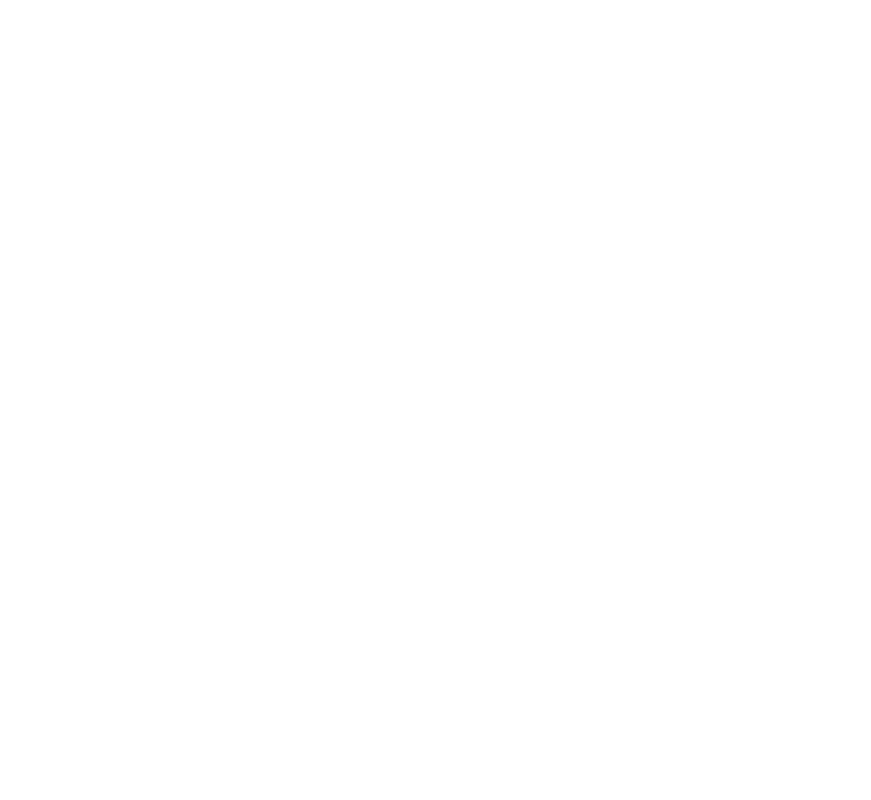
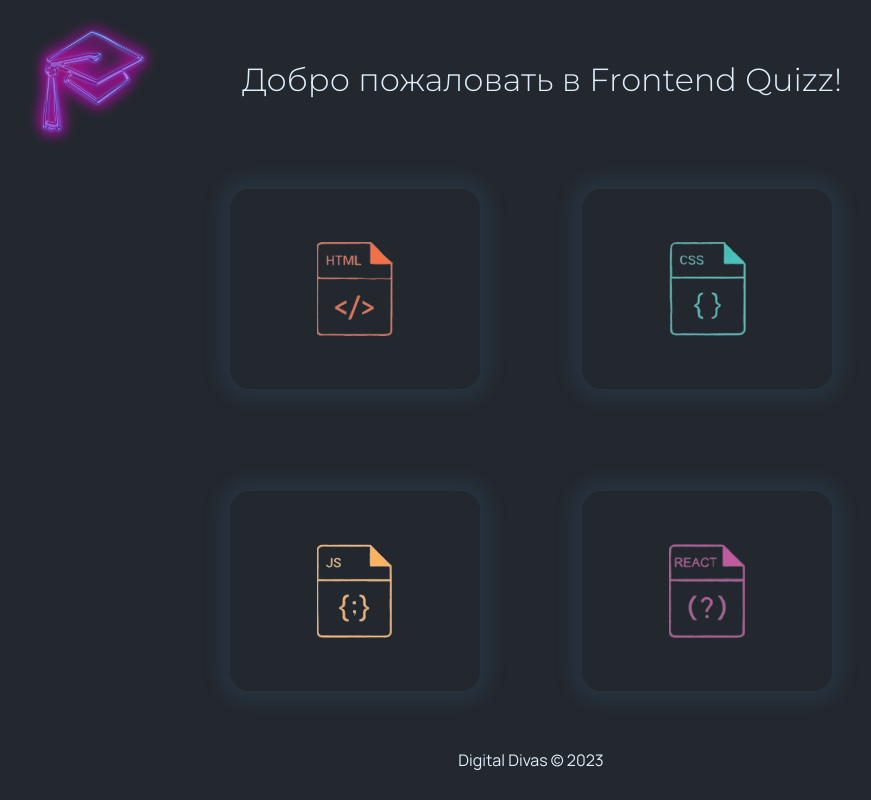
Before and after one commit to Alina-astro/Digital-Divas, a plain HTML site: page index.html in a window 1280 px wide. Shown: the whole page, without its empty margins (109-980 px from the left). Drawn offline with nearby package versions, Linux system fonts and the light colour scheme; files that its build step writes are made by us from their sources.

Commit message:
page 1 main

```diff
--- a/index.html
+++ b/index.html
@@ -5,14 +5,38 @@
     <meta charset="UTF-8">
     <meta http-equiv="X-UA-Compatible" content="IE=edge">
     <meta name="viewport" content="width=device-width, initial-scale=1.0">
-    <title>Document</title>
-    <link rel="shortcut icon" href="#" type="image/png">
-    <link rel="stylesheet" href="./styles/normalize.css">
-    <link rel="stylesheet" href="./styles/style.css">
+    <title>Learning Frontend</title>
+    <link rel="shortcut icon" href="./assets/icons/icon-main.png" type="image/png">
+    <link rel="stylesheet" href="./style/normalize.css">
+    <link rel="stylesheet" href="./style/style.css">
 </head>
 
 <body>
-
+    <header class="header">
+        <img class="header__logo" src="./assets/icons/logo.png" alt="logo">
+        <h1 class="header__title">Добро пожаловать в Frontend Quizz!</h1>
+    </header>
+    <main class="main">
+        <div class="wrap">
+            <div class="grid">
+                <div class="card">
+                    <a href="#" class="card__link"><img src="./assets/images/html.PNG" alt="html icon"></a>
+                </div>
+                <div class="card">
+                    <a href="#" class="card__link"><img src="./assets/images/css.PNG" alt="css icon"></a>
+                </div>
+                <div class="card">
+                    <a href="#" class="card__link"><img src="./assets/images/js.PNG" alt="js icon"></a>
+                </div>
+                <div class="card">
+                    <a href="#" class="card__link"><img src="./assets/images/react.PNG" alt="react icon"></a>
+                </div>
+            </div>
+        </div>
+    </main>
+    <footer class="footer">
+        <p class="footer__text">Digital Divas © 2023</p>
+    </footer>
 </body>
 
 </html>
--- a/style/style.scss
+++ b/style/style.scss
@@ -0,0 +1,118 @@
+@font-face {
+  font-family: "Manrope";
+  src: url(../assets/fonts/Manrope-VariableFont_wght.ttf);
+}
+
+@font-face {
+  font-family: "Montserrat";
+  src: url(../assets/fonts/Montserrat-VariableFont_wght.ttf);
+}
+
+$color-text: #deeefc;
+$color-bg: #23282e;
+$text-main: "Manrope";
+$text-title: "Montserrat";
+
+* {
+  margin: 0;
+  padding: 0;
+  box-sizing: border-box;
+}
+body {
+  max-width: 1440px;
+  width: 100%;
+}
+
+.header,
+.main,
+.footer {
+  background-color: $color-bg;
+  color: $color-text;
+  font-family: $text-main;
+  font-weight: 400;
+}
+
+.header {
+  height: 20vh;
+  display: flex;
+  padding: 5px 10vw;
+  .header__logo {
+    height: 100%;
+    @media all and (min-width: 280px) and (max-width: 700px) {
+      display: none;
+    }
+  }
+  .header__title {
+    flex-grow: 1;
+    text-align: center;
+    align-self: center;
+    padding-right: 10vw;
+    font-family: $text-title;
+    font-weight: 300;
+    @media all and (min-width: 280px) and (max-width: 700px) {
+      font-size: 20px;
+    }
+  }
+  @media all and (min-width: 280px) and (max-width: 700px) {
+    flex-direction: column;
+  }
+}
+.main {
+  background-color: $color-bg;
+  color: $color-text;
+  height: 70vh;
+  .wrap {
+    height: 100%;
+    display: flex;
+    justify-content: center;
+    align-items: center;
+  }
+}
+
+.grid {
+  display: grid;
+  grid-template-columns: repeat(2, 1fr);
+  grid-template-rows: repeat(2, 1fr);
+  gap: 8vw;
+  @media all and (min-width: 280px) and (max-width: 700px) {
+    display: flex;
+    flex-direction: column;
+    justify-content: center;
+    align-items: center;
+  }
+}
+
+.card {
+  width: 250px;
+  height: 200px;
+  display: flex;
+  justify-content: center;
+  align-items: center;
+  box-shadow: 0px 0px 17px 11px rgba(54, 97, 129, 0.2);
+  border: 6px solid $color-bg;
+  border-radius: 20px;
+  a {
+    text-align: center;
+    height: 50%;
+    img {
+      height: 100%;
+    }
+  }
+  @media all and (min-width: 280px) and (max-width: 700px) {
+    width: 50vw;
+    height: 15vh;
+  }
+}
+.card:hover {
+  box-shadow: 0px 0px 17px 27px rgba(63, 114, 154, 0.2);
+  border: none;
+}
+
+.footer {
+  height: 10vh;
+  background-color: $color-bg;
+  color: $color-text;
+  display: flex;
+  justify-content: center;
+  align-items: center;
+}
```
Also changed, not shown: assets/fonts/Manrope-VariableFont_wght.ttf (added), assets/fonts/Montserrat-VariableFont_wght.ttf (added), assets/icons/icon-css.png (added), assets/icons/icon-html.png (added), assets/icons/icon-js.png (added), assets/icons/icon-main.png (added), assets/icons/icon-react.png (added), assets/icons/logo.png (added), assets/images/css.PNG (added), assets/images/html.PNG (added), assets/images/js.PNG (added), assets/images/react.PNG (added), style/style.css, 5 other files.
